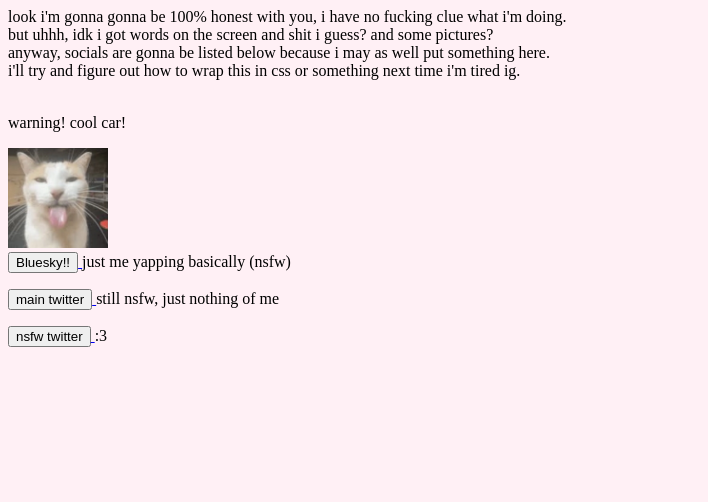
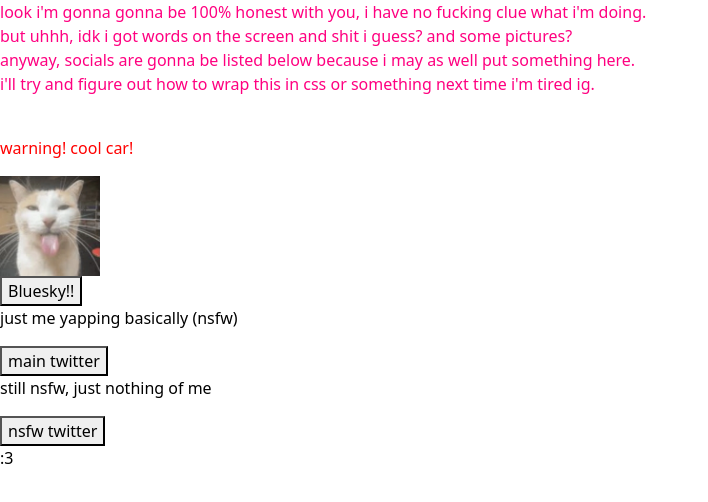
Before and after one commit to RoxyVania/scrapyardmaiden.net, a plain HTML site: page index.html in a window 1280 px wide. Shown: the whole page, without its empty margins (0-708 px from the left). Drawn offline with nearby package versions, Linux system fonts and the light colour scheme.

Commit message:
css updates
css theming and bootstrap 5 added

```diff
--- a/index.html
+++ b/index.html
@@ -1,30 +1,33 @@
 <!DOCTYPE html>
 <html>
     <head>
+        <!--tab icon-->
         <title>yeag</title>
         <link rel="icon" type="image/x-icon" href="images/favicon.ico">
+        <!--style sheets-->
         <link rel="stylesheet" href="theme.css">
+        <link href="https://cdn.jsdelivr.net/npm/bootstrap@5.0.2/dist/css/bootstrap.min.css" rel="stylesheet" integrity="sha384-EVSTQN3/azprG1Anm3QDgpJLIm9Nao0Yz1ztcQTwFspd3yD65VohhpuuCOmLASjC" crossorigin="anonymous">
     </head>
     <body>
-        <p1>look i'm gonna gonna be 100% honest with you, i have no fucking clue what i'm doing.<br>
+        <p class="pink">look i'm gonna gonna be 100% honest with you, i have no fucking clue what i'm doing.<br>
         but uhhh, idk i got words on the screen and shit i guess? and some pictures?<br>
         anyway, socials are gonna be listed below because i may as well put something here.<br>
         i'll try and figure out how to wrap this in css or something next time i'm tired ig.</p>
         <br>
-        <p2>warning! cool car!</p>
+        <p class="red">warning! cool car!</p>
         <img src="images/silly.png" alt="silly car" width="100" height="100">
         <a href="https://bsky.app/profile/scrapyardmaiden.net">
         <br>
             <button>Bluesky!!</button>
          </a>
-         <p3> just me yapping basically (nsfw)</p>
+         <p class="black"> just me yapping basically (nsfw)</p>
          <a href=twitter.com/roxyvania_>
             <button>main twitter</button>
          </a>
-         <p4>still nsfw, just nothing of me</p>
+         <p class="black">still nsfw, just nothing of me</p>
          <a href=twitter.com/scrapyardmaiden>
             <button>nsfw twitter</button>
         </a>
-        <p5>:3</p>
+        <p class="black">:3</p>
     </body>
 </html>
--- a/theme.css
+++ b/theme.css
@@ -1,6 +1,12 @@
 body {
-    background-color:  lavenderblush;
+    background-color:  rgba(244, 164, 247, 0.897);
   }
-  p1 {
+  p.pink {
+    color: rgb(255, 0, 128);
+  }
+  p.red {
+    color: rgb(255, 0, 0);
+  }
+  p.black {
     color: rgb(0, 0, 0);
   }
```
